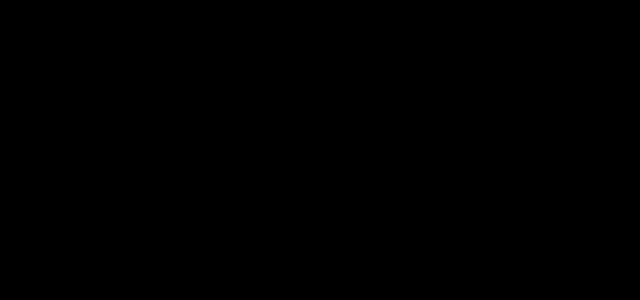
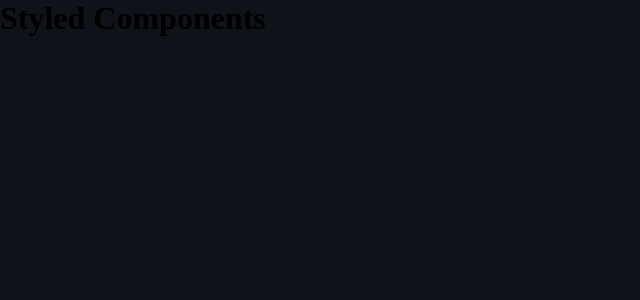
Before and after one commit to HammadAli-WD/NewPortfolio, a React (Create React App) app in the folder portfolio-new/: page / in a window 1280 px wide. Shown: the top 300 px of the page, without its empty margins (0-640 px from the left). Built offline with nearby package versions, Linux system fonts and the light colour scheme.

Commit message:
some default variables for colors

```diff
--- a/portfolio-new/src/styles/GlobalStyles.js
+++ b/portfolio-new/src/styles/GlobalStyles.js
@@ -2,7 +2,22 @@
 
 const GlobalStyles = createGlobalStyle`
 :root{
-    --background-color: #000;
+    --primary-color: #007bff;
+    --primary-color-light: #057FFF;
+    --secondary-color: #6c757d;
+    --background-dark-color: #10121A;
+    --background-dark-grey: #191D2B;
+    --border-color: #2e344e;
+    --background-light-color: #F1F1F1;
+    --background-light-color-2: rgba(3,127,255,.3);
+    --white-color: #FFF;
+    --font-light-color: #a4acc4;
+    --font-dark-color: #313131;
+    --font-dark-color-2: #151515;
+    --sidebar-dark-color: #191D2B;
+    --scrollbar-bg-color: #383838;
+    --scrollbar-thump-color: #6b6b6b;
+    --scrollbar-track-color: #383838;
 }
 *{
     padding: 0;
@@ -12,7 +27,7 @@
     text-decoration: none;
 }
 body {
-    background-color: var(--background-color);
+    background-color: var(--background-dark-color);
 }
 
 `;
```
